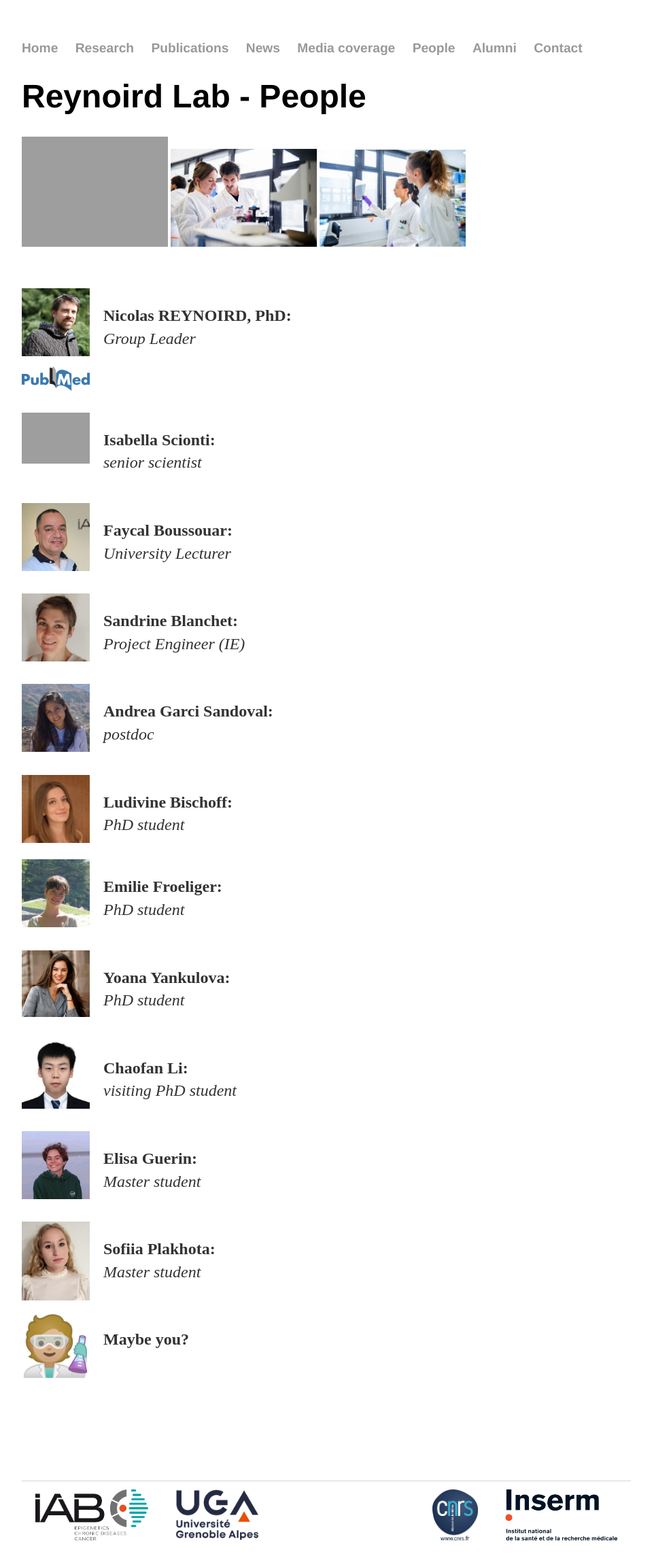
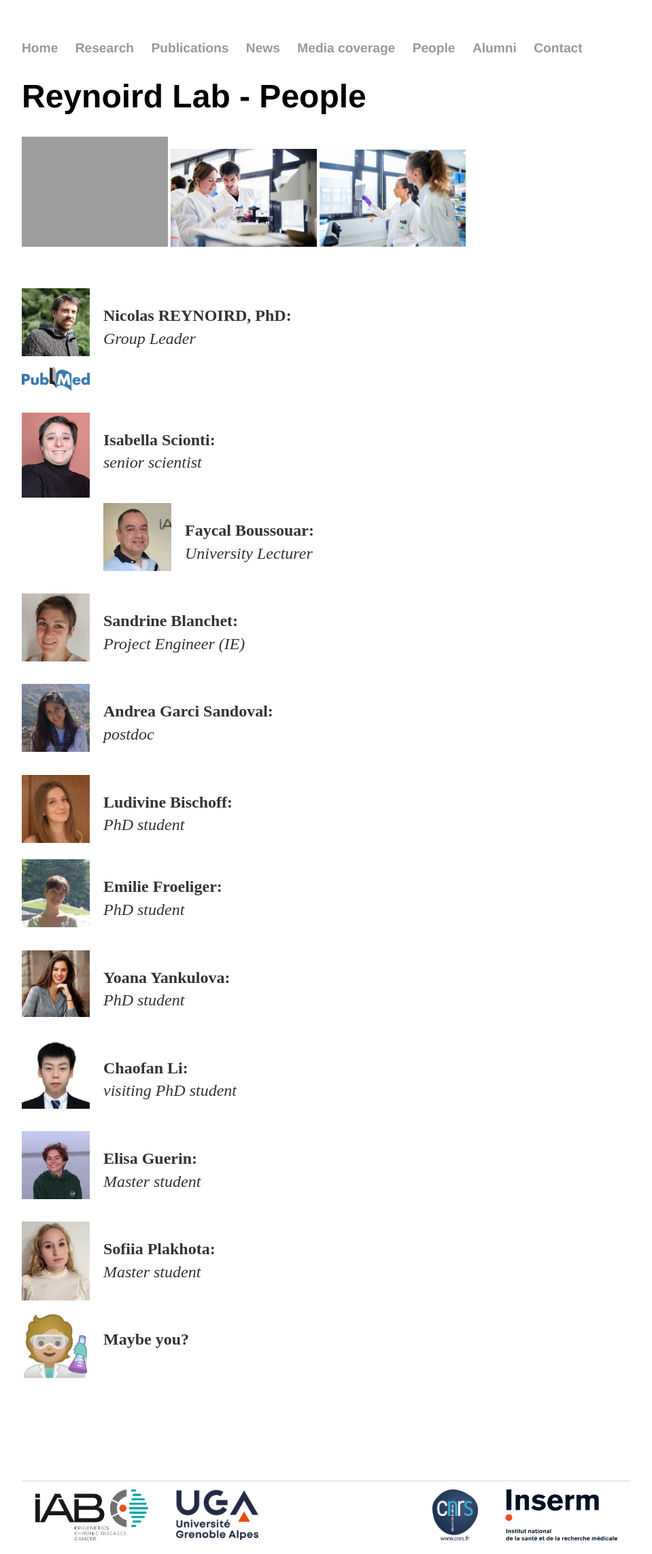
Before and after one commit to Reynoird-Lab/Reynoird-lab.github.io, a Jekyll site: the page built from People/index.html, in a window 1280 px wide. Shown: the whole page at 68% size, without its empty margins (160-1119 px from the left). Built offline with Jekyll 4.4.1, drawn with Linux system fonts in a browser that asks for light colours; Markdown is read by kramdown in place of the engine named in the settings.

Commit message:
Update index.html

```diff
--- a/People/index.html
+++ b/People/index.html
@@ -15,7 +15,7 @@
 <img alt="Nicolas Reynoird" src="https://reynoird-lab.github.io/Images/reynoird.jpg" style="margin: 0px 20px 10px 0px;" align="left" width="100"/> <p><b>Nicolas REYNOIRD, PhD:</b> <br><i>Group Leader</i></p>
 <a href="https://pubmed.ncbi.nlm.nih.gov/?sort=pubdate&term=Reynoird+N&cauthor_id=34686315"> <img alt="Nicolas Reynoird" src="https://reynoird-lab.github.io/Images/PUBMED.png" style="margin: 0px 20px 10px 0px;" width="100"/></a> <br>
 <br>
-<img alt="IS" src="https://reynoird-lab.github.io/Images/scionti.jpg" style="margin: 0px 20px 10px 0px;" align="left" width="100"/> <p><b>Isabella Scionti:</b><br><i>senior scientist</i><br></p>
+<img alt="IS" src="https://reynoird-lab.github.io/Images/scionti.jpeg" style="margin: 0px 20px 10px 0px;" align="left" width="100"/> <p><b>Isabella Scionti:</b><br><i>senior scientist</i><br></p>
 <br>
 <img alt="FB" src="https://reynoird-lab.github.io/Images/boussouar.jpg" style="margin: 0px 20px 10px 0px;" align="left" width="100"/> <p><b>Faycal Boussouar:</b><br><i>University Lecturer</i><br></p>
 <br>
```
